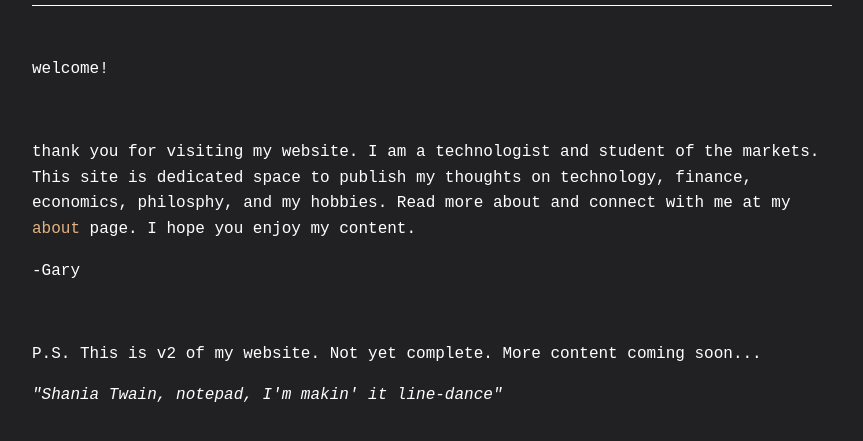
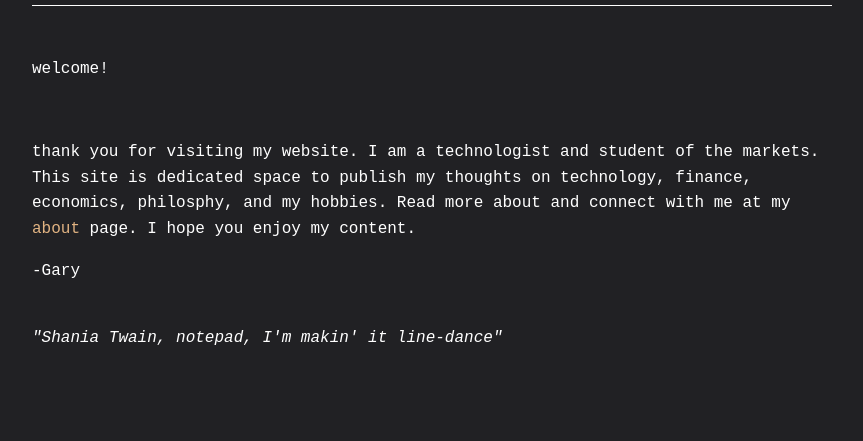
Before and after one commit to Gsnail157/Gsnail157.github.io, an Eleventy site: page index.html in a window 1280 px wide. Shown: the part 103-544 px from the top of the page, without its empty margins (208-1071 px from the left). Built offline with nearby package versions, Linux system fonts and the light colour scheme; Eleventy itself is replaced by a stand-in of ours; files that its build step writes are made by us from their sources.

Commit message:
removed content and increased bottom margin

```diff
--- a/index.html
+++ b/index.html
@@ -14,8 +14,6 @@
             my <a href="about/">about</a> page. I hope you enjoy my content.</p>
         <p>-Gary</p>
         <br>
-        <p>P.S. This is v2 of my website. Not yet complete. More content coming soon...</p>
-        <p>
         <i>"Shania Twain, notepad, I'm makin' it line-dance"</i>
         </p>
     </div>
--- a/styles/main.css
+++ b/styles/main.css
@@ -60,6 +60,7 @@ body {
 .content {
     margin-top: 10rem;
     background: var(--background-color);
+    margin-bottom: 10rem;
 }
 
 .header img {
```
